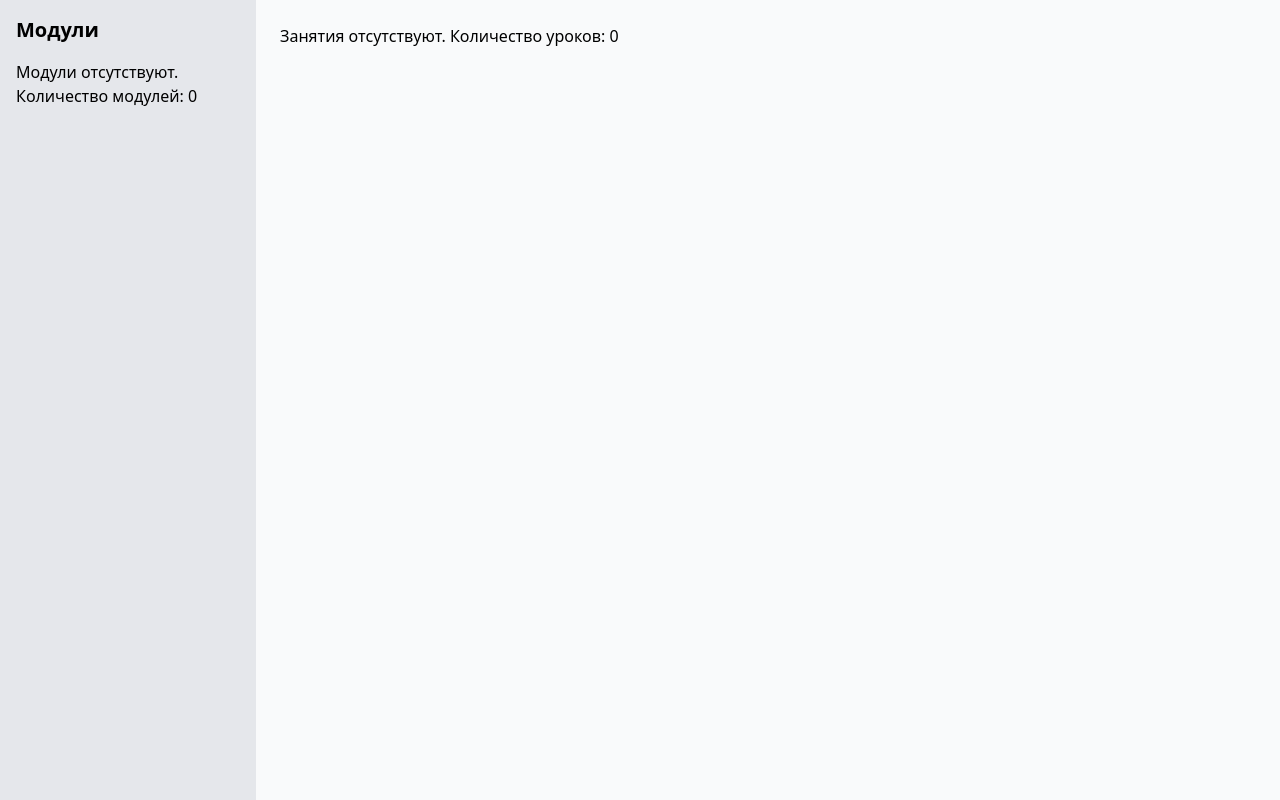
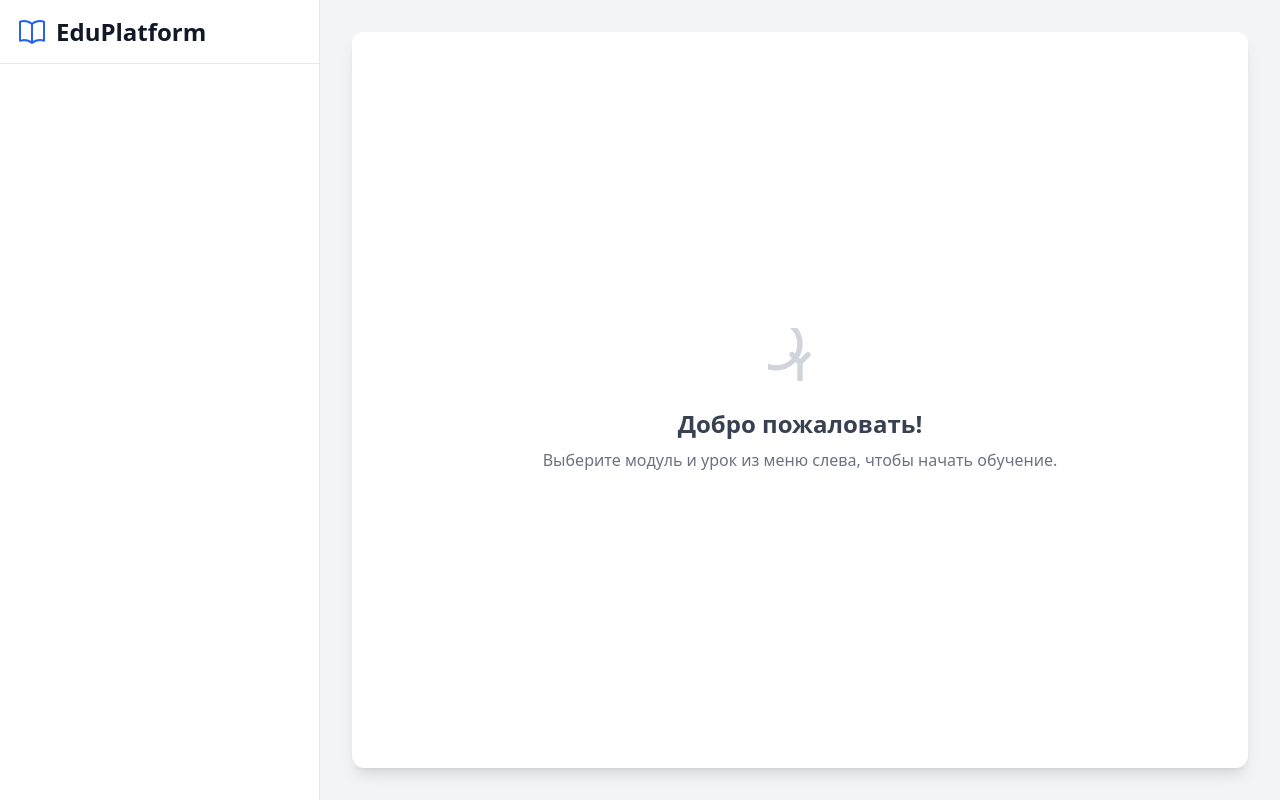
Before and after one commit to asaddd404/Study_platform, a Django app: template core/templates/core/course.html in a window 1280 px wide. Run offline with Django 5.2, Linux system fonts and the light colour scheme; the template is opened without the code that fills it, so the values that code supplies are empty; some libraries are stand-ins or nearby versions.

Commit message:
Update course.html

```diff
--- a/core/templates/core/course.html
+++ b/core/templates/core/course.html
@@ -1,128 +1,69 @@
 {% extends 'core/base.html' %}
+{% load static %}
 
-{% block title %}Курс{% endblock %}
+{% block title %}Программа курса{% endblock %}
 
 {% block content %}
-<div class="flex h-screen">
-    <div class="w-1/5 bg-gray-200 p-4 overflow-y-auto" id="modules-column">
-        <h2 class="text-xl font-bold mb-4">Модули</h2>
-        {% if modules %}
-            <div class="space-y-2">
+<div class="flex h-screen bg-gray-100">
+
+    <aside class="w-80 flex-shrink-0 bg-white border-r border-gray-200 h-screen overflow-y-auto sticky top-0">
+        <div class="p-4 border-b h-16 flex items-center">
+            <a href="{% url 'core:index' %}" class="flex items-center space-x-2">
+                <svg class="h-8 w-8 text-blue-600" xmlns="http://www.w3.org/2000/svg" fill="none" viewBox="0 0 24 24" stroke-width="1.5" stroke="currentColor">
+                    <path stroke-linecap="round" stroke-linejoin="round" d="M12 6.042A8.967 8.967 0 006 3.75c-1.052 0-2.062.18-3 .512v14.25A8.987 8.987 0 006 18c2.305 0 4.408.867 6 2.292m0-14.25a8.966 8.966 0 016-2.292c1.052 0 2.062.18 3 .512v14.25A8.987 8.987 0 0018 18a8.967 8.967 0 00-6 2.292m0-14.25v14.25" />
+                </svg>
+                <span class="text-2xl font-bold text-gray-900">EduPlatform</span>
+            </a>
+        </div>
+
+        <nav class="p-4 space-y-2">
             {% for module in modules %}
-                <div class="module-item">
-                    <button class="w-full text-left p-2 bg-gray-300 hover:bg-gray-400 focus:outline-none module-toggle" data-module-id="{{ module.id }}">
-                        {{ module.title }}
+            <div x-data="{ open: false }">
+                <button @click="open = !open" class="w-full flex justify-between items-center p-3 rounded-lg font-semibold text-gray-800 hover:bg-gray-100 focus:outline-none">
+                    <span>{{ module.title }}</span>
+                    <svg :class="{'rotate-90': open}" class="w-4 h-4 text-gray-500 transition-transform" fill="none" stroke="currentColor" viewBox="0 0 24 24"><path stroke-linecap="round" stroke-linejoin="round" stroke-width="2" d="M9 5l7 7-7 7"></path></svg>
                 </button>
-                    <div class="module-content hidden pl-4">
-                        <ul class="space-y-1">
+
+                <ul x-show="open" class="pl-4 mt-1 space-y-1">
                     {% for lesson in lessons %}
                         {% if lesson.module_id == module.id %}
                         <li>
-                                        <button class="w-full text-left p-2 bg-gray-100 hover:bg-gray-200 focus:outline-none lesson-toggle" data-lesson-id="{{ lesson.id }}">
+                            <button
+                                hx-get="{% url 'core:lesson' lesson.id %}"
+                                hx-target="#lesson-main-content"
+                                hx-swap="innerHTML"
+                                class="w-full text-left p-2 rounded-md text-gray-600 hover:bg-blue-50 hover:text-blue-700 transition-colors focus:outline-none focus:ring-2 focus:ring-blue-300"
+                            >
                                 {{ lesson.title }}
                             </button>
                         </li>
                         {% endif %}
                     {% endfor %}
+
+                    {% if module.tests.all %}
+                        <li>
+                            <button
+                                hx-get="{% url 'core:test_module' module.id %}"
+                                hx-target="#lesson-main-content"
+                                hx-swap="innerHTML"
+                                class="w-full text-left p-2 rounded-md font-semibold text-blue-600 hover:bg-blue-50 transition-colors focus:outline-none focus:ring-2 focus:ring-blue-300"
+                            >
+                                Итоговый тест
+                            </button>
+                        </li>
+                    {% endif %}
                 </ul>
             </div>
+            {% endfor %}
+        </nav>
+    </aside>
+
+    <main class="flex-1 p-8 overflow-y-auto h-screen" id="lesson-main-content">
+        <div class="bg-white p-10 rounded-xl shadow-lg h-full flex flex-col items-center justify-center">
+            <svg class="w-16 h-16 text-gray-300 mb-4" fill="none" stroke="currentColor" viewBox="0 0 24 24" xmlns="http://www.w3.org/2000/svg"><path stroke-linecap="round" stroke-linejoin="round" stroke-width="2" d="M15 10l-3 3m0 0l-3-3m3 3v6m0-13a9 9 0 11-18 0 9 9 0 0118 0z"></path></svg>
+            <h2 class="text-2xl font-semibold text-gray-700">Добро пожаловать!</h2>
+            <p class="text-gray-500 mt-2">Выберите модуль и урок из меню слева, чтобы начать обучение.</p>
         </div>
-                {% endfor %}
+    </main>
 </div>
-        {% else %}
-            <p>Модули отсутствуют. Количество модулей: {{ modules|length }}</p>
-        {% endif %}
-    </div>
-
-    <div class="w-4/5 p-6" id="lesson-content">
-        {% if lessons %}
-            {% for lesson in lessons %}
-                <div class="lesson-item hidden" data-lesson-id="{{ lesson.id }}">
-                    {% if lesson.video_url %}
-                        <div class="mb-4">
-                            <iframe width="100%" height="315" src="{{ lesson.video_url }}" frameborder="0" allowfullscreen></iframe>
-                        </div>
-                    {% endif %}
-                    <h2 class="text-2xl font-bold mb-2">{{ lesson.title }}</h2>
-                    <div class="mb-4">
-                        <h3 class="text-lg font-semibold">Описание</h3>
-                        <p>{{ lesson.content|default:"Описание отсутствует" }}</p>
-                    </div>
-                    <div class="mb-4">
-                        <h3 class="text-lg font-semibold">Задание</h3>
-                        <p>{{ lesson.assignment|default:"Задание для этого урока будет добавлено позже." }}</p>
-                    </div>
-                    <div>
-                        <h3 class="text-lg font-semibold">Материалы для самообучения</h3>
-                        {% if lesson.resources.exists %}
-                            <ul class="list-disc pl-5">
-                                {% for resource in lesson.resources.all %}
-                                    <li>
-                                        <a href="{{ resource.url|default:'#' }}" target="_blank" class="text-blue-500 hover:underline">
-                                            {{ resource.title }}
-                                        </a>
-                                    </li>
-                                {% endfor %}
-                            </ul>
-                        {% else %}
-                            <p>Материалы отсутствуют.</p>
-                        {% endif %}
-                    </div>
-                </div>
-            {% endfor %}
-        {% else %}
-            <p>Занятия отсутствуют. Количество уроков: {{ lessons|length }}</p>
-        {% endif %}
-    </div>
-</div>
-
-<script>
-    document.addEventListener('DOMContentLoaded', function() {
-        console.log('Скрипт загружен');
-        const moduleToggles = document.querySelectorAll('.module-toggle');
-        console.log('Найдено переключателей модулей:', moduleToggles.length);
-        let activeModule = null;
-
-        moduleToggles.forEach(toggle => {
-            toggle.addEventListener('click', function() {
-                console.log('Клик по модулю:', this.textContent);
-                const moduleContent = this.nextElementSibling;
-                if (activeModule && activeModule !== moduleContent) {
-                    activeModule.classList.add('hidden');
-                    activeModule.previousElementSibling.classList.remove('bg-gray-400');
-                }
-                moduleContent.classList.toggle('hidden');
-                this.classList.toggle('bg-gray-400');
-                activeModule = moduleContent.classList.contains('hidden') ? null : moduleContent;
-            });
-        });
-
-        const lessonToggles = document.querySelectorAll('.lesson-toggle');
-        console.log('Найдено переключателей уроков:', lessonToggles.length);
-        let activeLesson = null;
-
-        lessonToggles.forEach(toggle => {
-            toggle.addEventListener('click', function() {
-                console.log('Клик по уроку:', this.textContent);
-                const lessonId = this.getAttribute('data-lesson-id');
-                const lessonContent = document.querySelector(`.lesson-item[data-lesson-id="${lessonId}"]`);
-                if (activeLesson && activeLesson !== lessonContent) {
-                    activeLesson.classList.add('hidden');
-                }
-                lessonContent.classList.toggle('hidden');
-                activeLesson = lessonContent.classList.contains('hidden') ? null : lessonContent;
-            });
-        });
-
-        if (moduleToggles.length > 0) {
-            moduleToggles[0].click();
-            if (lessonToggles.length > 0) {
-                lessonToggles[0].click();
-            }
-        } else {
-            console.log('Нет переключателей модулей для активации');
-        }
-    });
-</script>
-
 {% endblock %}
```
Lines whose indentation alone changed are shown as unchanged.
